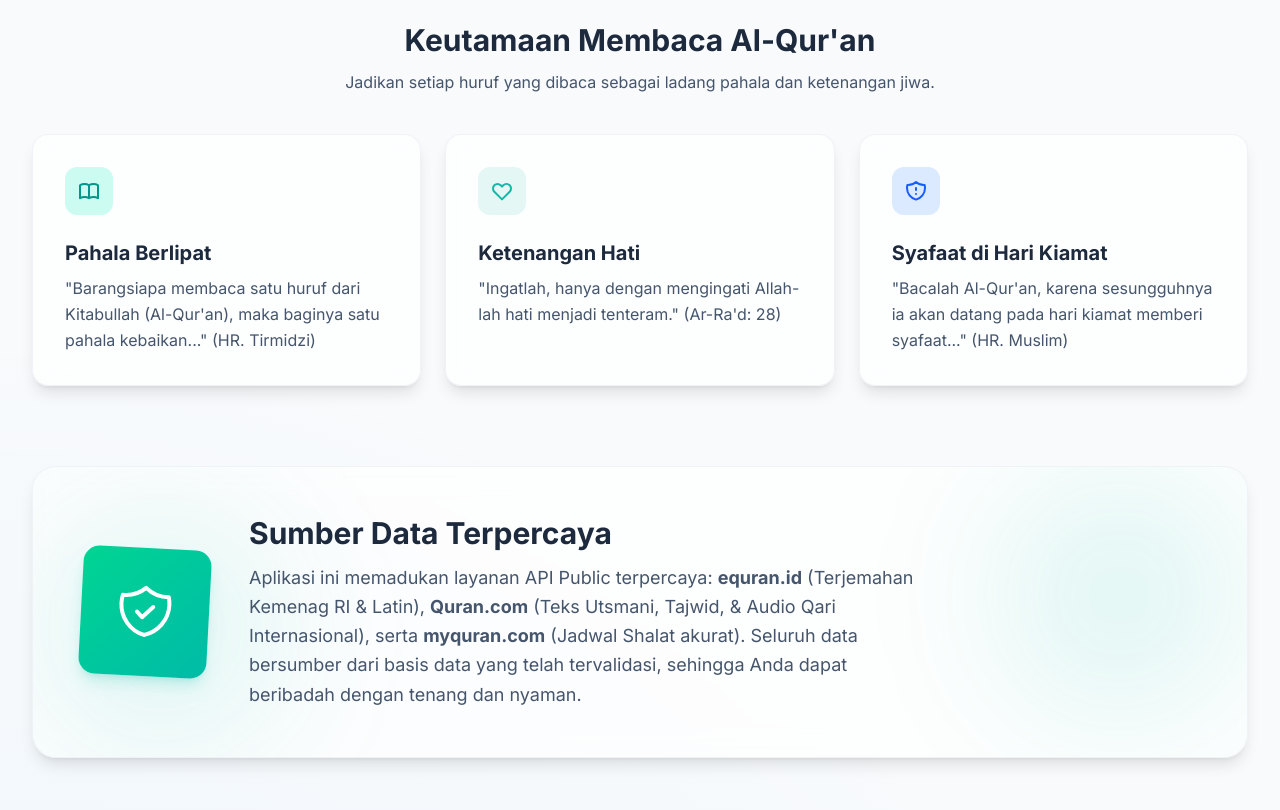
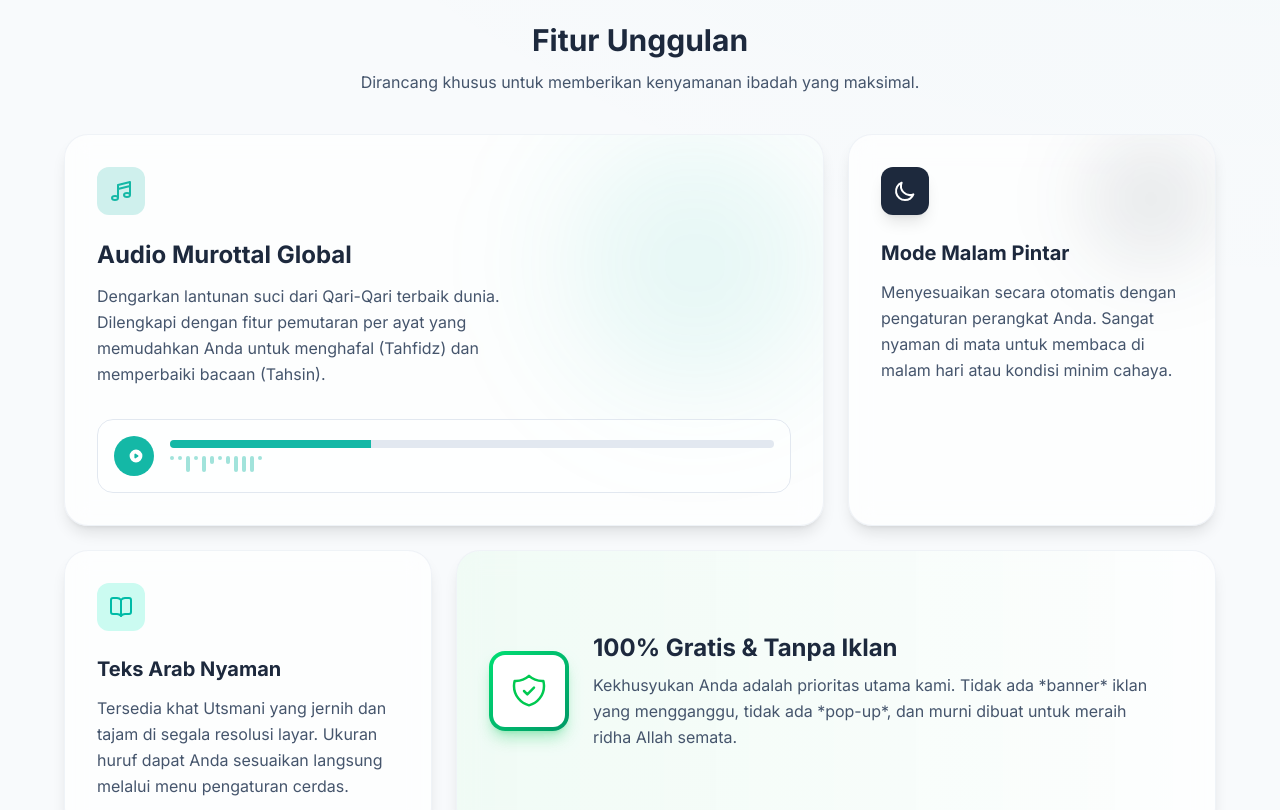
Before and after one commit to Fajarrr124314/Al-Quran-Digital, a React (Vite) app: page / in a window 1280 px wide. Shown: the part 1200-2010 px from the top of the page. Built offline with nearby package versions, Linux system fonts and the light colour scheme; no server answers.

Commit message:
Add modern Bento Grid layout for Fitur Unggulan on Landing Page

```diff
--- a/src/pages/LandingPage.tsx
+++ b/src/pages/LandingPage.tsx
@@ -52,6 +52,92 @@ export const LandingPage: React.FC = () => {
 
       <div className="mt-8 mb-20">
         <DailyVerse />
+      </div>
+
+      {/* Fitur Unggulan (Bento Grid Layout) */}
+      <div className="mb-20">
+        <div className="text-center mb-10">
+          <h2 className="text-2xl md:text-3xl font-bold text-slate-800 dark:text-white mb-3">Fitur Unggulan</h2>
+          <p className="text-slate-600 dark:text-slate-400">Dirancang khusus untuk memberikan kenyamanan ibadah yang maksimal.</p>
+        </div>
+
+        <div className="grid grid-cols-1 md:grid-cols-3 gap-6 max-w-6xl mx-auto">
+          {/* Audio Murottal (Large Card) */}
+          <div className="md:col-span-2 glass rounded-3xl p-8 relative overflow-hidden group">
+            <div className="absolute top-0 right-0 w-64 h-64 bg-accent-primary/10 blur-3xl rounded-full transition-transform group-hover:scale-110"></div>
+            <div className="relative z-10 h-full flex flex-col justify-between">
+              <div>
+                <div className="w-12 h-12 rounded-xl bg-accent-primary/20 text-accent-primary flex items-center justify-center mb-6">
+                  <svg className="w-6 h-6" fill="none" viewBox="0 0 24 24" stroke="currentColor" strokeWidth="2"><path strokeLinecap="round" strokeLinejoin="round" d="M9 19V6l12-3v13M9 19c0 1.105-1.343 2-3 2s-3-.895-3-2 1.343-2 3-2 3 .895 3 2zm12-3c0 1.105-1.343 2-3 2s-3-.895-3-2 1.343-2 3-2 3 .895 3 2zM9 10l12-3" /></svg>
+                </div>
+                <h3 className="text-2xl font-bold text-slate-800 dark:text-white mb-3">Audio Murottal Global</h3>
+                <p className="text-slate-600 dark:text-slate-400 max-w-md leading-relaxed">
+                  Dengarkan lantunan suci dari Qari-Qari terbaik dunia. Dilengkapi dengan fitur pemutaran per ayat yang memudahkan Anda untuk menghafal (Tahfidz) dan memperbaiki bacaan (Tahsin).
+                </p>
+              </div>
+
+              {/* Fake Audio Player UI */}
+              <div className="mt-8 bg-white/50 dark:bg-slate-900/50 rounded-2xl p-4 flex items-center gap-4 border border-slate-200 dark:border-slate-800">
+                <div className="w-10 h-10 rounded-full bg-accent-primary flex items-center justify-center text-white shrink-0">
+                  <svg className="w-4 h-4 ml-1" fill="currentColor" viewBox="0 0 20 20"><path fillRule="evenodd" d="M10 18a8 8 0 100-16 8 8 0 000 16zM9.555 7.168A1 1 0 008 8v4a1 1 0 001.555.832l3-2a1 1 0 000-1.664l-3-2z" clipRule="evenodd" /></svg>
+                </div>
+                <div className="flex-1 space-y-2">
+                  <div className="h-2 bg-slate-200 dark:bg-slate-700 rounded-full overflow-hidden">
+                    <div className="h-full bg-accent-primary w-1/3"></div>
+                  </div>
+                  <div className="flex gap-1">
+                    {[...Array(12)].map((_, i) => (
+                      <div key={i} className={`h-${Math.floor(Math.random() * 4) + 1} w-1 bg-accent-primary/40 rounded-full`}></div>
+                    ))}
+                  </div>
+                </div>
+              </div>
+            </div>
+          </div>
+
+          {/* Mode Gelap (Small Card) */}
+          <div className="glass rounded-3xl p-8 relative overflow-hidden group">
+            <div className="absolute top-0 right-0 w-32 h-32 bg-slate-800/10 dark:bg-white/10 blur-2xl rounded-full transition-transform group-hover:scale-110"></div>
+            <div className="relative z-10">
+              <div className="w-12 h-12 rounded-xl bg-slate-800 dark:bg-white text-white dark:text-slate-800 flex items-center justify-center mb-6 shadow-lg">
+                <svg className="w-6 h-6" fill="none" viewBox="0 0 24 24" stroke="currentColor" strokeWidth="2"><path strokeLinecap="round" strokeLinejoin="round" d="M20.354 15.354A9 9 0 018.646 3.646 9.003 9.003 0 0012 21a9.003 9.003 0 008.354-5.646z" /></svg>
+              </div>
+              <h3 className="text-xl font-bold text-slate-800 dark:text-white mb-3">Mode Malam Pintar</h3>
+              <p className="text-slate-600 dark:text-slate-400 leading-relaxed">
+                Menyesuaikan secara otomatis dengan pengaturan perangkat Anda. Sangat nyaman di mata untuk membaca di malam hari atau kondisi minim cahaya.
+              </p>
+            </div>
+          </div>
+
+          {/* Tajwid & UI (Small Card) */}
+          <div className="glass rounded-3xl p-8 relative overflow-hidden group">
+            <div className="relative z-10">
+              <div className="w-12 h-12 rounded-xl bg-teal-100 dark:bg-teal-900/30 text-teal-500 flex items-center justify-center mb-6">
+                <BookOpen className="w-6 h-6" />
+              </div>
+              <h3 className="text-xl font-bold text-slate-800 dark:text-white mb-3">Teks Arab Nyaman</h3>
+              <p className="text-slate-600 dark:text-slate-400 leading-relaxed">
+                Tersedia khat Utsmani yang jernih dan tajam di segala resolusi layar. Ukuran huruf dapat Anda sesuaikan langsung melalui menu pengaturan cerdas.
+              </p>
+            </div>
+          </div>
+
+          {/* Bebas Iklan (Medium Card) */}
+          <div className="md:col-span-2 glass border border-green-500/20 dark:border-green-400/20 rounded-3xl p-8 relative overflow-hidden flex flex-col md:flex-row items-center gap-6">
+            <div className="absolute inset-0 bg-gradient-to-r from-green-500/5 to-transparent z-0"></div>
+            <div className="w-20 h-20 shrink-0 rounded-2xl bg-gradient-to-br from-green-400 to-emerald-600 p-1 shadow-lg shadow-green-500/30 relative z-10">
+              <div className="w-full h-full rounded-xl bg-white dark:bg-slate-900 flex items-center justify-center">
+                <svg className="w-10 h-10 text-green-500" fill="none" viewBox="0 0 24 24" stroke="currentColor" strokeWidth="1.5"><path strokeLinecap="round" strokeLinejoin="round" d="M9 12l2 2 4-4m5.618-4.016A11.955 11.955 0 0112 2.944a11.955 11.955 0 01-8.618 3.04A12.02 12.02 0 003 9c0 5.591 3.824 10.29 9 11.622 5.176-1.332 9-6.03 9-11.622 0-1.042-.133-2.052-.382-3.016z" /></svg>
+              </div>
+            </div>
+            <div className="relative z-10 text-center md:text-left">
+              <h3 className="text-2xl font-bold text-slate-800 dark:text-white mb-2">100% Gratis & Tanpa Iklan</h3>
+              <p className="text-slate-600 dark:text-slate-400 max-w-xl leading-relaxed">
+                Kekhusyukan Anda adalah prioritas utama kami. Tidak ada *banner* iklan yang mengganggu, tidak ada *pop-up*, dan murni dibuat untuk meraih ridha Allah semata.
+              </p>
+            </div>
+          </div>
+        </div>
       </div>
 
       {/* Value Proposition / Keutamaan */}
```
